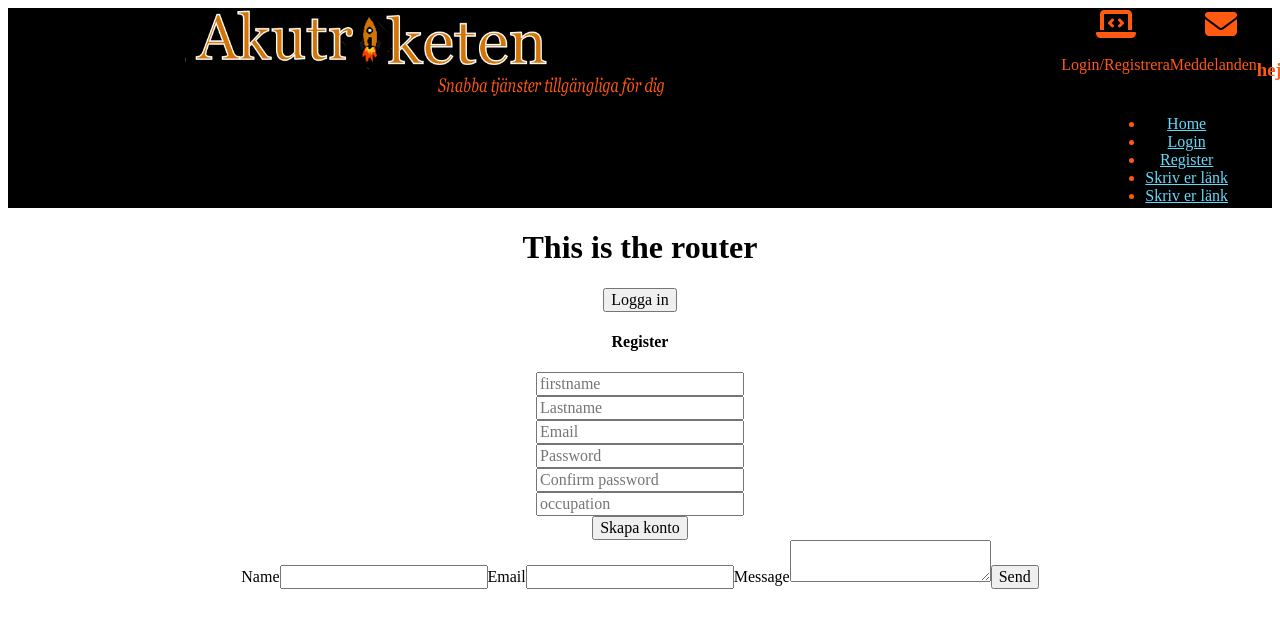
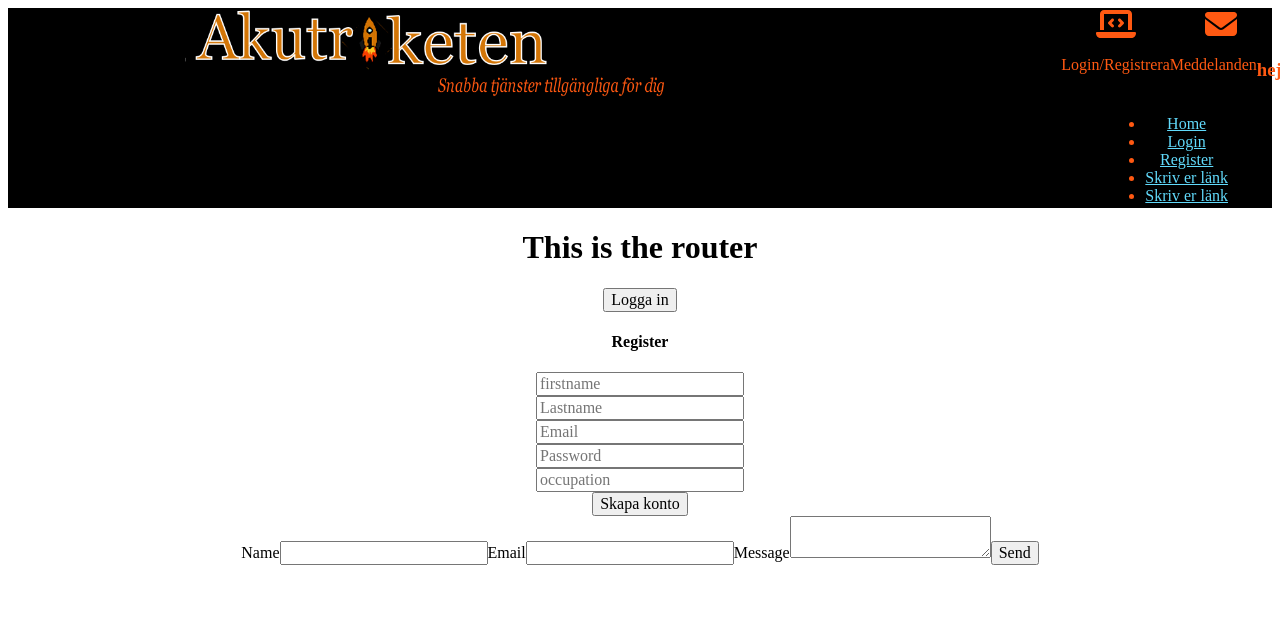
Before and after one commit to Tootfarangi90/Tjanstformedlingssida-FE, a React (Create React App) app: page /register in a window 1280 px wide. Shown: the top 628 px of the page. Built offline with nearby package versions, Linux system fonts and the light colour scheme.

Commit message:
Register done

```diff
--- a/src/App.jsx
+++ b/src/App.jsx
@@ -6,8 +6,8 @@ import {
   Route,
   Link
 } from "react-router-dom";
-import Login from './components/login-register/Login';
-import Register from './components/login-register/Register';
+import Login from './routes/login-register/Login';
+import Register from './routes/login-register/Register';
 import Footer from "./components/footer/footer"
 import Header from "./components/header/Header"
 
--- a/src/components/login-register/Login.jsx
+++ b/src/routes/login-register/Login.jsx
@@ -5,7 +5,7 @@ import "./login-register.css"
 const Login = () => {
     const [email, setEmail] = useState('')
     const [password, setPassword] = useState('')
-    const [error, setError] = useState("");
+
 
     const emailChanged = (e) => setEmail(e.target.value)
     const passwordChanged = (e) => setPassword(e.target.value)
@@ -76,9 +76,6 @@ const Login = () => {
     </form>
         </fieldset>
 
-    <p>This is my email: {email}</p>
-    <p>This is my password{password}</p>
-
     </>
   )
 }
--- a/src/components/login-register/Register.jsx
+++ b/src/routes/login-register/Register.jsx
@@ -5,19 +5,18 @@ const Register = () => {
     const [firstname, setFirstname]     = useState('')
     const [lastname, setLastname]       = useState('')
     const [email, setEmail]             = useState('')
-    const [birthday, setBirthday]       = useState('')
     const [occupation, setOccupation]   = useState('')
     const [password, setPassword]       = useState('')
-    const [password2, setPassword2]     = useState('')
-    const [error, setError]             = useState('')
+
+
+
 
     const firstnameChanged  = (e) => setFirstname(e.target.value)
     const lastnameChanged   = (e) => setLastname(e.target.value)
     const emailChanged      = (e) => setEmail(e.target.value)
     const passwordChanged   = (e) => setPassword(e.target.value)
-    const password2Changed  = (e) => setPassword2(e.target.value)
     const occupationChanged = (e) => setOccupation(e.target.value)
-    const birthdayChanged   = (e) => setBirthday(e.target.value)
+
 
 
    async function registerUser(e) {
@@ -26,17 +25,34 @@ const Register = () => {
     try {
       const res = await fetch("http://localhost:8080/register", {
         method: "POST",
-        headers: {"Content-type": "application/json"},
-        body: JSON.stringify({firstname, lastname, email, password, birthday, password, occupation})
+        headers: {'Content-Type': 'application/json'},
+        body: JSON.stringify({
+          firstname,
+          lastname,
+          email,
+          password,
+          occupation
+        })
       })
 
       const data = await res.json()
       console.log(data.status)
       console.log(data)
 
+      if (data.status === 400) {
+        console.log(data.message)
+        return
+      }
+
+      if (data.status === 409){
+        console.log(data.message)
+        return
+      }
+
       if(data.status === 200) {
-        console.log(data.users)
+        console.log(data)
         alert("Welcome")
+        return
       }
     } catch (error) {
       console.log(error)
@@ -64,7 +80,7 @@ const Register = () => {
          value={firstname}
          placeholder="firstname"
          onChange={firstnameChanged}
-         required
+         required={true}
          />
 
          </div>
@@ -75,7 +91,7 @@ const Register = () => {
         value={lastname}
         placeholder="Lastname"
         onChange={lastnameChanged}
-        required
+        required={true}
         />
 <div className="input-group">
 
@@ -85,7 +101,7 @@ const Register = () => {
         value={email}
         placeholder="Email"
         onChange={emailChanged}
-        required
+        required={true}
         />
         </div>
         <div className="input-group">
@@ -96,20 +112,7 @@ const Register = () => {
         value={password}
         placeholder="Password"
         onChange={passwordChanged}
-        required
-        />
-
-        </div>
-
-        <div className="input-group">
-
-        <input
-        type="password"
-        name='password2'
-        value={password2}
-        placeholder="Confirm password"
-        onChange={password2Changed}
-        required
+        required={true}
         />
 
         </div>
@@ -122,14 +125,14 @@ const Register = () => {
         value={occupation}
         placeholder="occupation"
         onChange={occupationChanged}
-        required
+        required={true}
         />
 
         </div>
         <div className="input-group">
 
           </div>
-        <button type="submit" className='button'>Skapa konto</button>
+        <button className='button'>Skapa konto</button>
     </form>
         </section>
     </>
```
Also changed, not shown: src/routes/login-register/login-register.css (renamed from src/components/login-register/login-register.css).
